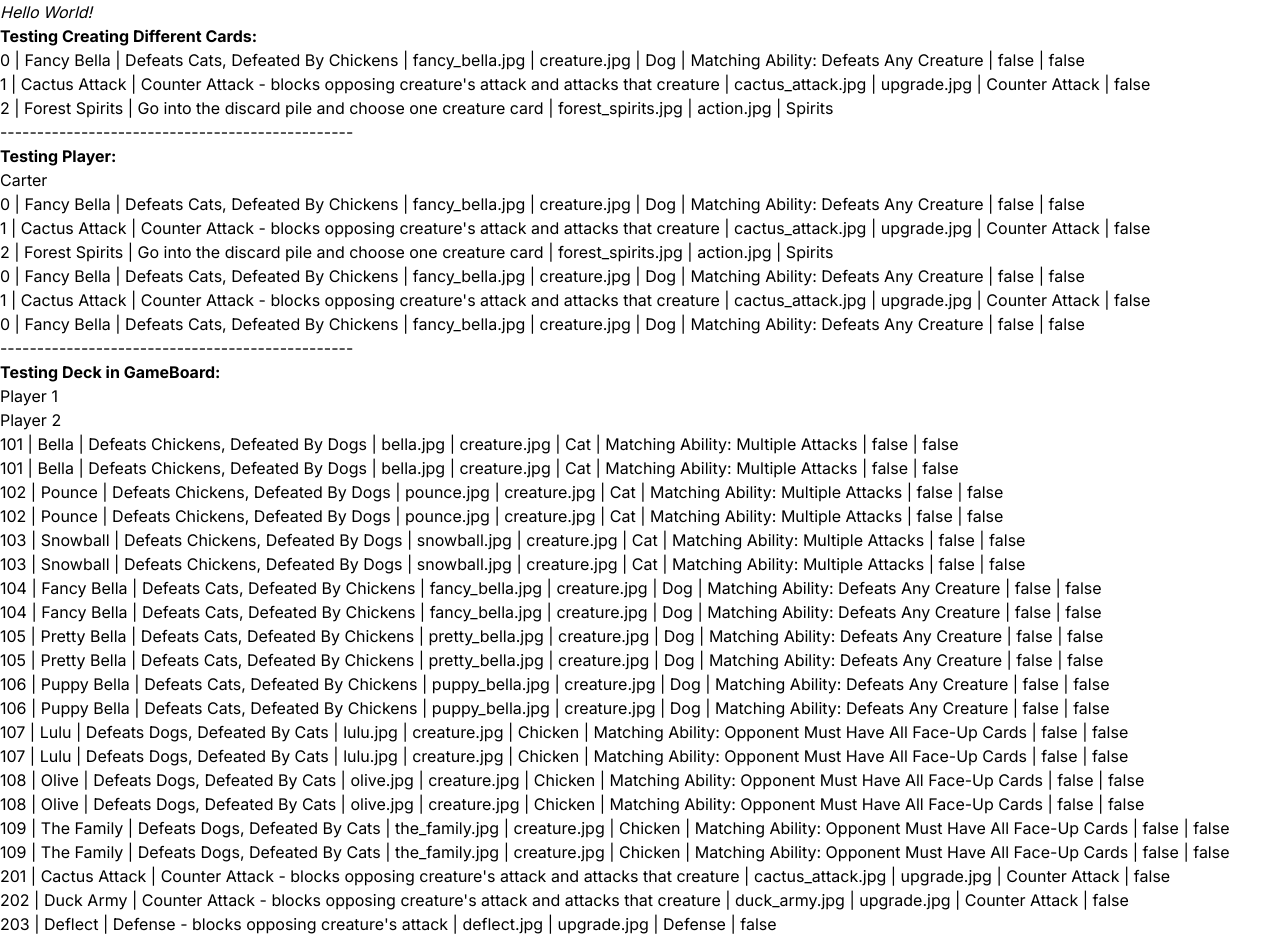
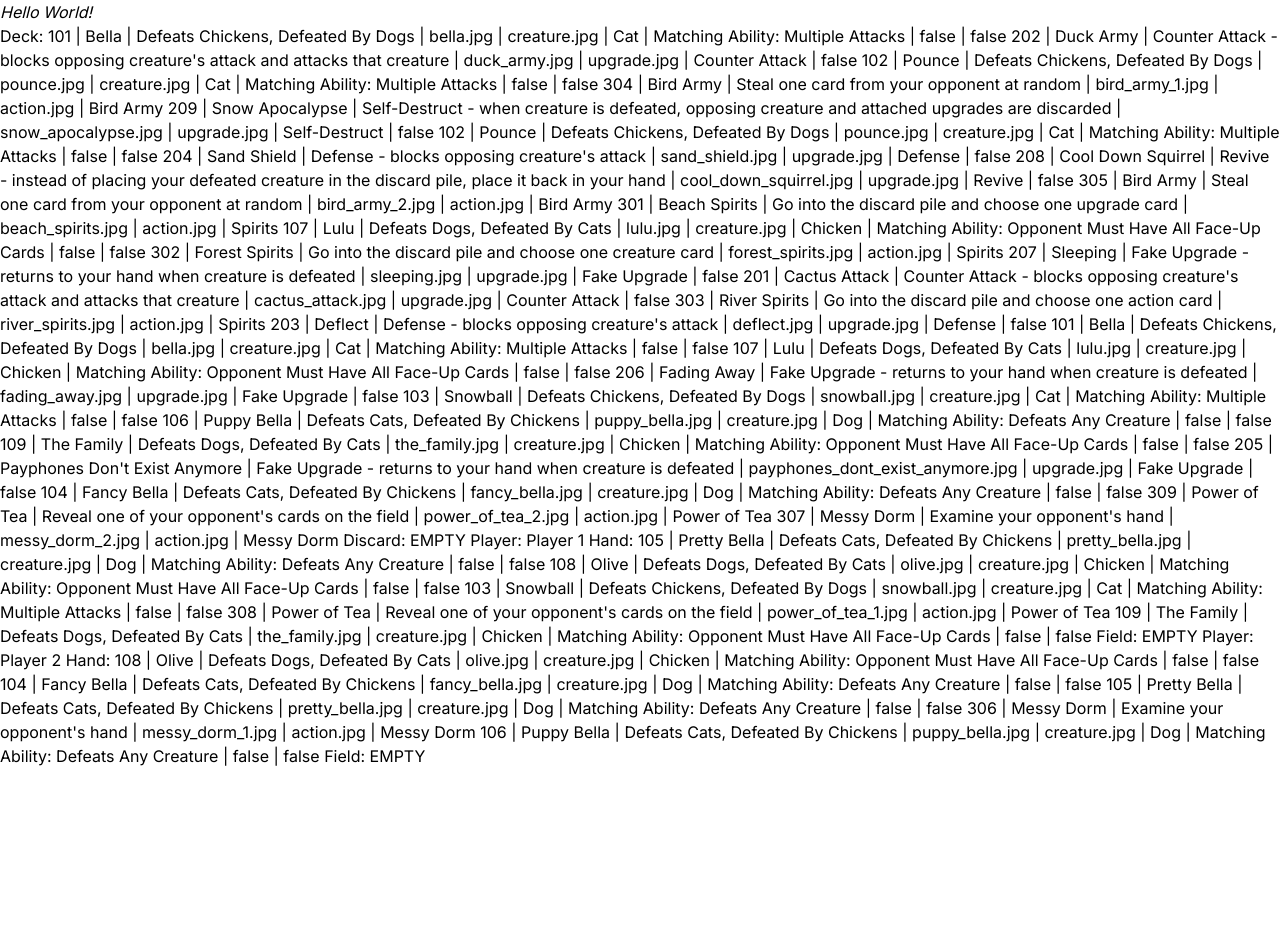
Before and after one commit to cjanse/dogscatsandchickens, a Next.js app in the folder dogscatsandchickens-app/: page / in a window 1280 px wide. Shown: the top 936 px of the page. After the commit the page ends 800 px from the top, so only its background shows below. Built offline with nearby package versions, Linux system fonts and the light colour scheme.

Commit message:
pregame setup

```diff
--- /dev/null
+++ b/dogscatsandchickens-app/app/controller/gameController.ts
@@ -0,0 +1,42 @@
+import {Creature} from "../models/creature";
+import {Upgrade} from "../models/upgrade";
+import {Action} from "../models/action";
+import {Card} from "../models/card"
+import {Player} from "../models/player"
+import {GameBoard} from "../models/gameboard"
+
+export class GameController {
+
+    gameBoard: GameBoard;
+
+    constructor(player1Name: string = "Player 1", player2Name: string = "Player 2"){
+        this.gameBoard = new GameBoard(player1Name, player2Name);
+    }
+
+    preGamePreparation(): void {
+        //Shuffle Deck
+        GameBoard.shuffle(this.gameBoard.deck)
+        GameBoard.shuffle(this.gameBoard.deck)
+        GameBoard.shuffle(this.gameBoard.deck)
+
+        //Randomly pick 3 creature cards for each player
+        while (this.gameBoard.players[0].hand.length < 3){
+            let cardIndex = Math.floor(Math.random() * (this.gameBoard.deck.length))
+            if (this.gameBoard.deck[cardIndex] instanceof Creature){
+                this.gameBoard.players[0].hand.push(this.gameBoard.deck.splice(cardIndex, 1)[0])
+            }
+        }
+        while (this.gameBoard.players[1].hand.length < 3){
+            let cardIndex = Math.floor(Math.random() * (this.gameBoard.deck.length))
+            if (this.gameBoard.deck[cardIndex] instanceof Creature){
+                this.gameBoard.players[1].hand.push(this.gameBoard.deck.splice(cardIndex, 1)[0])
+            }
+        }
+
+        //Draw 2 cards for each player
+        this.gameBoard.players[0].hand.push(this.gameBoard.deck.splice(this.gameBoard.deck.length-1, 1)[0])
+        this.gameBoard.players[1].hand.push(this.gameBoard.deck.splice(this.gameBoard.deck.length-1, 1)[0])
+        this.gameBoard.players[0].hand.push(this.gameBoard.deck.splice(this.gameBoard.deck.length-1, 1)[0])
+        this.gameBoard.players[1].hand.push(this.gameBoard.deck.splice(this.gameBoard.deck.length-1, 1)[0])
+    }
+}
--- a/dogscatsandchickens-app/app/models/gameboard.ts
+++ b/dogscatsandchickens-app/app/models/gameboard.ts
@@ -55,6 +55,33 @@ export class GameBoard {
         this.deck.push(new Action(309, "Power of Tea", "Reveal one of your opponent's cards on the field", "power_of_tea_2.jpg", "action.jpg", "Power of Tea"))
     }
 
+    toString(): String{
+        let message: String = "Deck: ";
+
+        //Print Deck
+        if (this.deck.length == 0){
+            message += "EMPTY\n"
+        }
+        this.deck.forEach(function (card){
+            message += card.toString() + "\n"
+        })
+
+        //Print Discard
+        message += "Discard: "
+        if (this.discard.length == 0){
+            message += "EMPTY\n"
+        }
+        this.discard.forEach(function (card){
+            message += card.toString() + "\n"
+        })
+
+        //Print players
+        message += this.players[0].toString()
+        message += this.players[1].toString()
+
+        return message;
+    }
+
     static shuffle(cards: Card[]): Card[]{
         for (let i = cards.length -1; i > 0; i--){
             const j = Math.floor(Math.random() * (i + 1));
@@ -62,4 +89,5 @@ export class GameBoard {
         }
         return cards;
     }
+
 }
--- a/dogscatsandchickens-app/app/models/player.ts
+++ b/dogscatsandchickens-app/app/models/player.ts
@@ -10,11 +10,34 @@ export class Player{
 
     constructor(name:string = "Carter"){
         this.name = name;
-        this.hand.push(new Creature(0, "Fancy Bella", "Defeats Cats, Defeated By Chickens", "fancy_bella.jpg", "creature.jpg", "Dog", "Matching Ability: Defeats Any Creature"))
-        this.hand.push(new Upgrade(1, "Cactus Attack", "Counter Attack - blocks opposing creature's attack and attacks that creature", "cactus_attack.jpg", "upgrade.jpg", "Counter Attack"))
-        this.hand.push(new Action(2, "Forest Spirits", "Go into the discard pile and choose one creature card", "forest_spirits.jpg", "action.jpg", "Spirits"))
-        this.field.push([new Creature(0, "Fancy Bella", "Defeats Cats, Defeated By Chickens", "fancy_bella.jpg", "creature.jpg", "Dog", "Matching Ability: Defeats Any Creature")])
-        this.field[0].push(new Upgrade(1, "Cactus Attack", "Counter Attack - blocks opposing creature's attack and attacks that creature", "cactus_attack.jpg", "upgrade.jpg", "Counter Attack"))
-        this.field.push([new Creature(0, "Fancy Bella", "Defeats Cats, Defeated By Chickens", "fancy_bella.jpg", "creature.jpg", "Dog", "Matching Ability: Defeats Any Creature")])
+    }
+
+    toString(): string {
+        let message: string;
+        //Print player's name
+        message = "Player: " + this.name + "\nHand: ";
+
+        //Print hand
+        if (this.hand.length == 0){
+            message += "EMPTY\n"
+        }
+        this.hand.forEach(function (card){
+            message += card.toString() + "\n"
+        })
+
+        //Print Field
+        message += "Field: "
+        if (this.field.length == 0){
+            message += "EMPTY\n"
+        }
+        this.field.forEach(function (cardArray){
+            cardArray.forEach(function (card){
+                message += card.toString() + ","
+            })
+            message = message.substring(0, message.length-1);
+            message += "\n"
+        })
+
+        return message;
     }
 }
--- a/dogscatsandchickens-app/app/page.tsx
+++ b/dogscatsandchickens-app/app/page.tsx
@@ -1,74 +1,16 @@
 //import Image from 'next/image'
-import {Creature} from "./models/creature";
-import {Upgrade} from "./models/upgrade";
-import {Action} from "./models/action";
-import {Player} from "./models/player";
-import {GameBoard} from "./models/gameboard"
+import {GameController} from "./controller/gameController"
 
 export default function Home() {
 
-  let creature: Creature = new Creature(0, "Fancy Bella", "Defeats Cats, Defeated By Chickens", "fancy_bella.jpg", "creature.jpg", "Dog", "Matching Ability: Defeats Any Creature")
-  let upgrade: Upgrade = new Upgrade(1, "Cactus Attack", "Counter Attack - blocks opposing creature's attack and attacks that creature", "cactus_attack.jpg", "upgrade.jpg", "Counter Attack")
-  let action: Action = new Action(2, "Forest Spirits", "Go into the discard pile and choose one creature card", "forest_spirits.jpg", "action.jpg", "Spirits")
-  let player: Player = new Player();
-  let gameBoard: GameBoard = new GameBoard();
+  let gameController: GameController = new GameController();
+  gameController.preGamePreparation();
+  console.log(gameController.gameBoard.toString())
 
   return (
     <main>
       <div><i>Hello World!</i></div>
-      <b>Testing Creating Different Cards:</b>
-      <h2>{creature.toString()}</h2>
-      <h2>{upgrade.toString()}</h2>
-      <h2>{action.toString()}</h2>
-      <h2>------------------------------------------------</h2>
-      <b>Testing Player:</b>
-      <h2>{player.name}</h2>
-      <h2>{player.hand[0].toString()}</h2>
-      <h2>{player.hand[1].toString()}</h2>
-      <h2>{player.hand[2].toString()}</h2>
-      <h2>{player.field[0][0].toString()}</h2>
-      <h2>{player.field[0][1].toString()}</h2>
-      <h2>{player.field[1][0].toString()}</h2>
-      <h2>------------------------------------------------</h2>
-      <b>Testing Deck in GameBoard:</b>
-      <h2>{gameBoard.players[0].name}</h2>
-      <h2>{gameBoard.players[1].name}</h2>
-      <h2>{gameBoard.deck[0].toString()}</h2>
-      <h2>{gameBoard.deck[1].toString()}</h2>
-      <h2>{gameBoard.deck[2].toString()}</h2>
-      <h2>{gameBoard.deck[3].toString()}</h2>
-      <h2>{gameBoard.deck[4].toString()}</h2>
-      <h2>{gameBoard.deck[5].toString()}</h2>
-      <h2>{gameBoard.deck[6].toString()}</h2>
-      <h2>{gameBoard.deck[7].toString()}</h2>
-      <h2>{gameBoard.deck[8].toString()}</h2>
-      <h2>{gameBoard.deck[9].toString()}</h2>
-      <h2>{gameBoard.deck[10].toString()}</h2>
-      <h2>{gameBoard.deck[11].toString()}</h2>
-      <h2>{gameBoard.deck[12].toString()}</h2>
-      <h2>{gameBoard.deck[13].toString()}</h2>
-      <h2>{gameBoard.deck[14].toString()}</h2>
-      <h2>{gameBoard.deck[15].toString()}</h2>
-      <h2>{gameBoard.deck[16].toString()}</h2>
-      <h2>{gameBoard.deck[17].toString()}</h2>
-      <h2>{gameBoard.deck[18].toString()}</h2>
-      <h2>{gameBoard.deck[19].toString()}</h2>
-      <h2>{gameBoard.deck[20].toString()}</h2>
-      <h2>{gameBoard.deck[21].toString()}</h2>
-      <h2>{gameBoard.deck[22].toString()}</h2>
-      <h2>{gameBoard.deck[23].toString()}</h2>
-      <h2>{gameBoard.deck[24].toString()}</h2>
-      <h2>{gameBoard.deck[25].toString()}</h2>
-      <h2>{gameBoard.deck[26].toString()}</h2>
-      <h2>{gameBoard.deck[27].toString()}</h2>
-      <h2>{gameBoard.deck[28].toString()}</h2>
-      <h2>{gameBoard.deck[29].toString()}</h2>
-      <h2>{gameBoard.deck[30].toString()}</h2>
-      <h2>{gameBoard.deck[31].toString()}</h2>
-      <h2>{gameBoard.deck[32].toString()}</h2>
-      <h2>{gameBoard.deck[33].toString()}</h2>
-      <h2>{gameBoard.deck[34].toString()}</h2>
-      <h2>{gameBoard.deck[35].toString()}</h2>
+      <div>{gameController.gameBoard.toString()}</div>
     </main>
   )
 }
```
